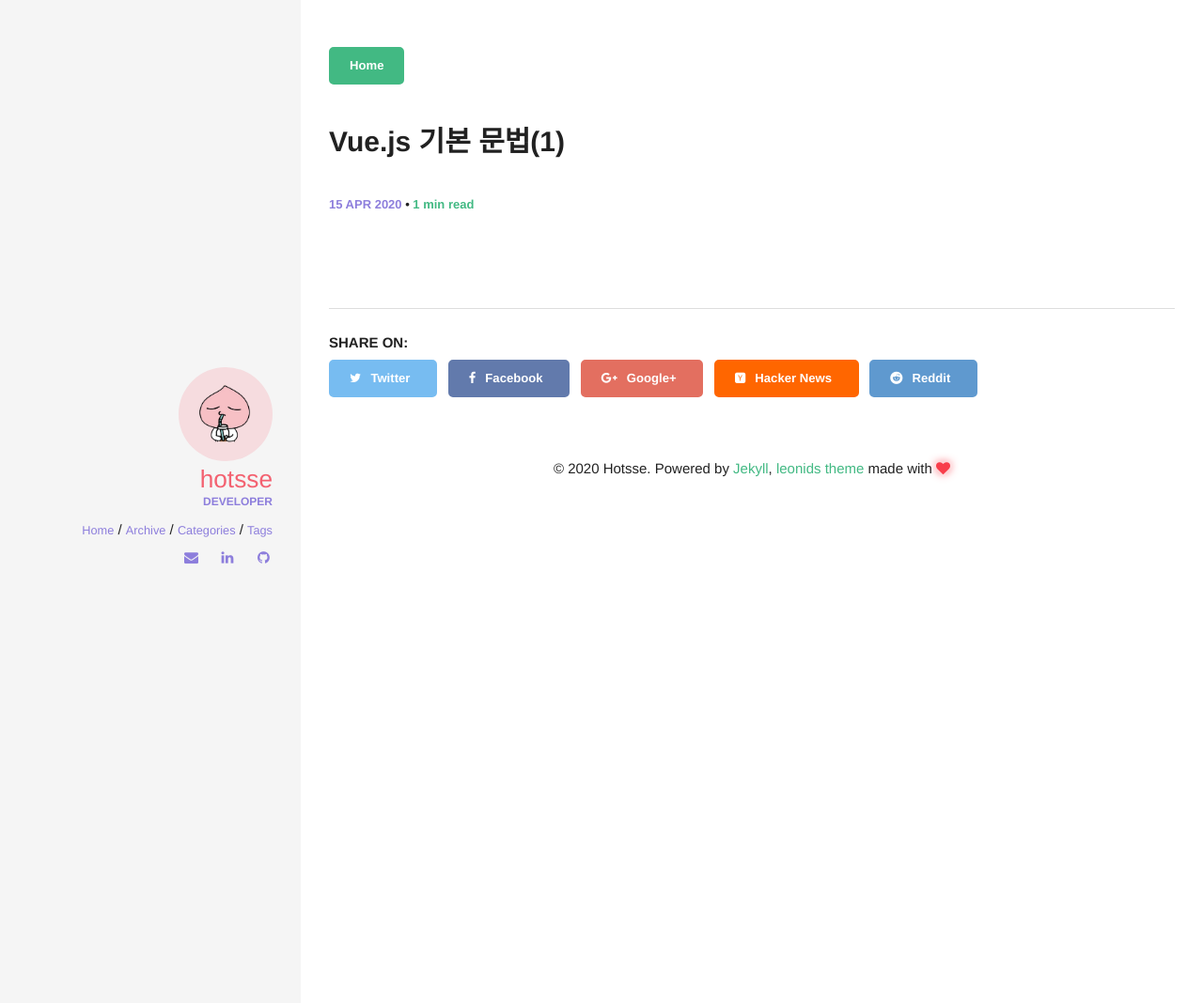
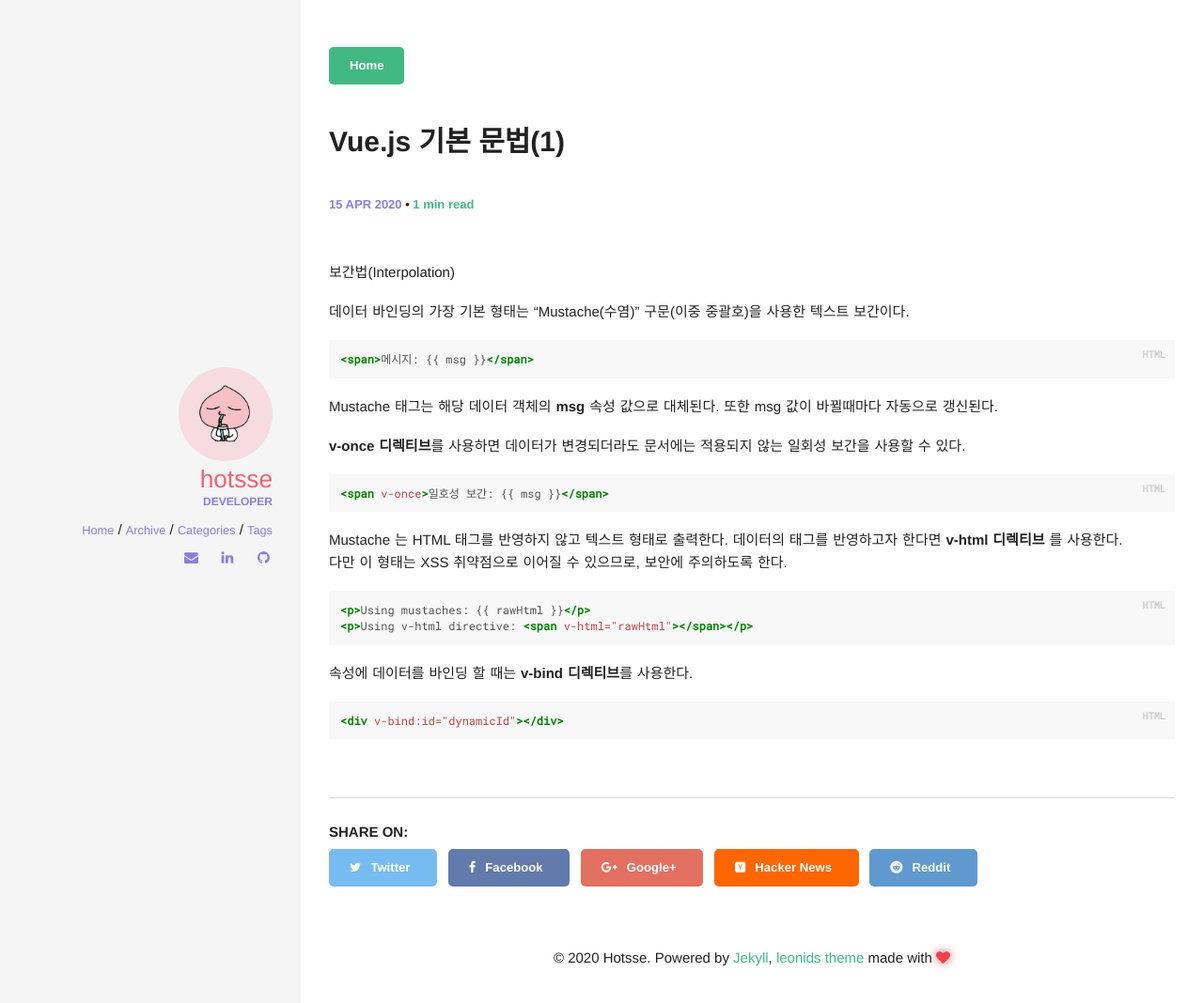
Before and after one commit to Hotsse/hotsse.github.io, a Jekyll site: the page built from _posts/2020-04-15-Vue.js 기본 문법(1).md, in a window 1280 px wide. Shown: the top 1068 px of the page at 94% size. Built offline with Jekyll 4.4.1, drawn with Linux system fonts in a browser that asks for light colours; comment, search, counter and statistics services are not loaded.

Commit message:
update post

```diff
--- a/_posts/2020-04-15-Vue.js 기본 문법(1).md
+++ b/_posts/2020-04-15-Vue.js 기본 문법(1).md
@@ -4,3 +4,42 @@ title: Vue.js 기본 문법(1)
 categories: [Vue.js]
 comments: true
 ---
+
+보간법(Interpolation)
+
+데이터 바인딩의 가장 기본 형태는 "Mustache(수염)" 구문(이중 중괄호)을 사용한 텍스트 보간이다.
+
+{% highlight html %}
+{% raw %}
+<span>메시지: {{ msg }}</span>
+{% endraw %}
+{% endhighlight %}
+
+Mustache 태그는 해당 데이터 객체의 **msg** 속성 값으로 대체된다. 또한 msg 값이 바뀔때마다 자동으로 갱신된다.
+
+
+**v-once 디렉티브**를 사용하면 데이터가 변경되더라도 문서에는 적용되지 않는 일회성 보간을 사용할 수 있다.
+
+{% highlight html %}
+{% raw %}
+<span v-once>일호성 보간: {{ msg }}</span>
+{% endraw %}
+{% endhighlight %}
+
+
+Mustache 는 HTML 태그를 반영하지 않고 텍스트 형태로 출력한다. 데이터의 태그를 반영하고자 한다면 **v-html 디렉티브** 를 사용한다.
+다만 이 형태는 XSS 취약점으로 이어질 수 있으므로, 보안에 주의하도록 한다.
+
+{% highlight html %}
+{% raw %}
+<p>Using mustaches: {{ rawHtml }}</p>
+<p>Using v-html directive: <span v-html="rawHtml"></span></p>
+{% endraw %}
+{% endhighlight %}
+
+
+속성에 데이터를 바인딩 할 때는 **v-bind 디렉티브**를 사용한다.
+
+{% highlight html %}
+<div v-bind:id="dynamicId"></div>
+{% endhighlight %}
```
